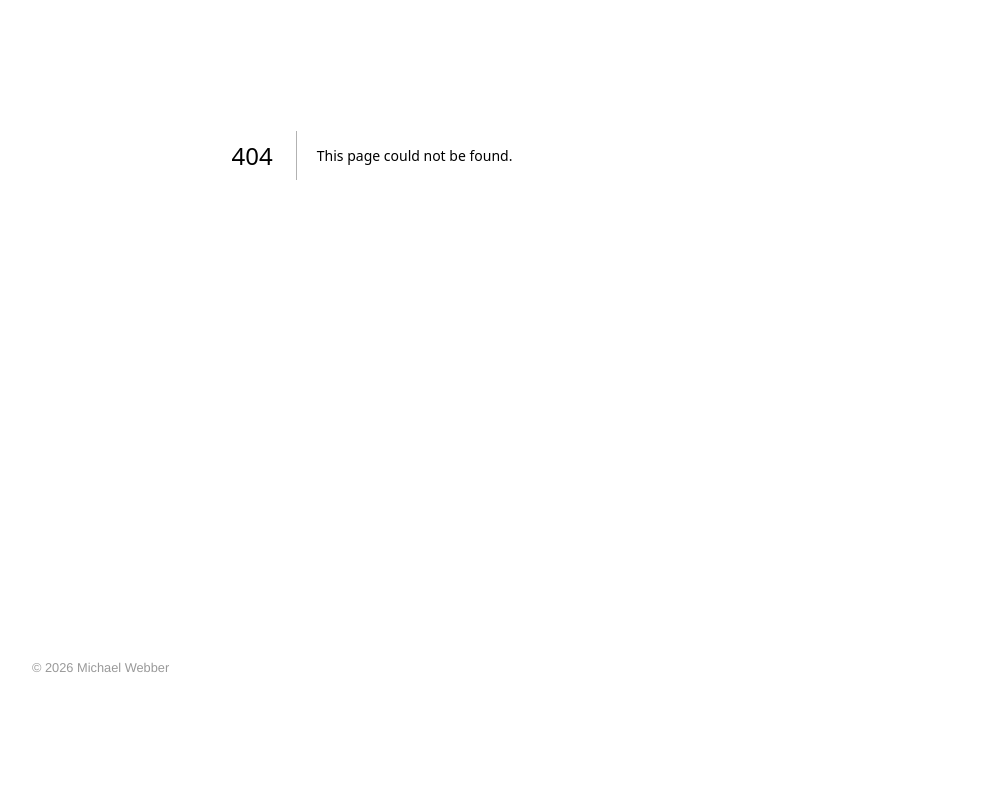
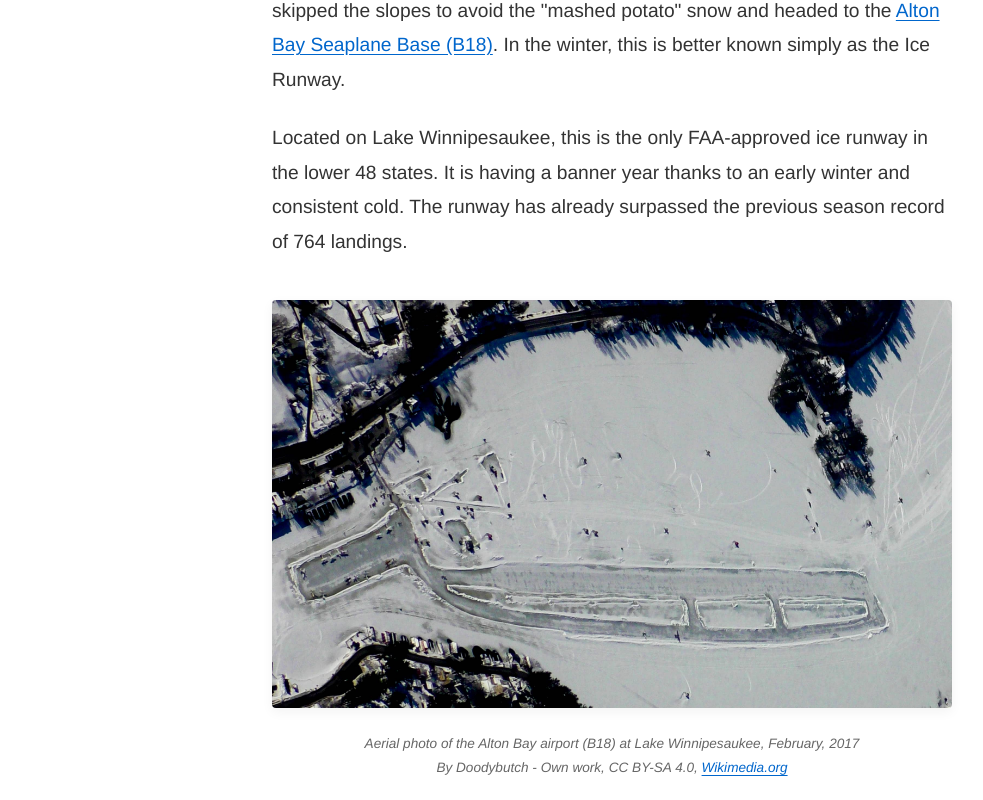
Before and after one commit to vid131/mwebber-blog, a Next.js app: page /blog/altonbay in a window 1280 px wide. Before the commit this address had no page. Shown: the part 400-1200 px from the top of the page, without its empty margins (28-1011 px from the left). Before the commit the page ends 1139 px from the top, so only its background shows below. Built offline with nearby package versions, Linux system fonts and the light colour scheme.

Commit message:
Alton Bay Blog Post

```diff
--- /dev/null
+++ b/app/blog/altonbay/page.mdx
@@ -0,0 +1,45 @@
+export const metadata = {
+  title: "Alton Bay Ice Runway",
+  date: "2025-02-19",
+  description: "Vacation visist to the Alton Bay Ice Runway"
+}
+
+# Alton Bay Ice Runway
+<div style={{ color: '#999', fontSize: '0.9rem', marginTop: '-20px', marginBottom: '40px' }}>
+  February 19, 2026
+</div>
+
+We are on family vacation this week. Temperatures hit the 40s today, so we skipped the slopes to avoid the "mashed potato" snow and headed to the [Alton Bay Seaplane Base (B18)](https://www.facebook.com/AltonBaySeaplaneBaseandIceRunway). In the winter, this is better known simply as the Ice Runway.
+
+Located on Lake Winnipesaukee, this is the only FAA-approved ice runway in the lower 48 states. It is having a banner year thanks to an early winter and consistent cold. The runway has already surpassed the previous season record of 764 landings.
+<figure>
+
+![Ariel View of Alton Bay Ice Runway, February, 2017](/images/AltonBay_AirportB18ArielRunway.jpg)
+
+<figcaption>
+  Aerial photo of the Alton Bay airport (B18) at Lake Winnipesaukee, February, 2017 <br />
+  By Doodybutch - Own work, CC BY-SA 4.0, [Wikimedia.org](https://commons.wikimedia.org/w/index.php?curid=5645708)
+</figcaption>
+
+</figure>
+
+The wind was light and the skies were clear, making for a very active airfield. We walked onto the ice near a small patch of open water. Even with a childhood spent ice fishing, standing on a frozen lake gives you pause. I was waiting for a thermal "safety crack" to startle the family. Some call them ice quakes. They are normal, but the sound can be unnerving if you are not expecting it. We did not hear any during this visit.
+
+The airfield (aka THE BAY) is a shared space. A community of ice fishing huts sits right alongside the active runway. Trucks use "roadways" on the ice to access the airfield or their bobhouses.
+
+The coordination is impressive. Since there is no control tower, NHDOT personnel in bright orange vests stand on the ice to manage the logistics. They direct traffic along the taxiway and coordinate the constant flow of take-offs and landings. Pilots use a Common Traffic Advisory Frequency (CTAF) to broadcast their intentions, but in heavy traffic, the ground crew is essential for keeping the ice orderly.
+
+Standing at the perimeter highlights the technical complexities of the operation, from monitoring ice thickness—the runway requires 12 inches of solid ice—to the logistics of maintaining a smooth surface. It is rare to be able to walk to the edge of an active airfield and see aviation this close.
+
+You can see the action from our February 2026 visit in the video below:
+
+<iframe
+  width="700"
+  height="400"
+  src="https://www.youtube.com/embed/T8Y8Jut9NU0?si=aixftK2JBDyQUNbE"
+  title="YouTube video player"
+  frameBorder="0"
+  allow="accelerometer; autoplay; clipboard-write; encrypted-media; gyroscope; picture-in-picture; web-share"
+  referrerPolicy="strict-origin-when-cross-origin"
+  allowFullScreen
+></iframe>
--- a/app/blog/page.tsx
+++ b/app/blog/page.tsx
@@ -7,6 +7,7 @@ export default function BlogIndex() {
     { title: "7 Mile Run", date: "NOV 30, 2024", slug: "7milerun" },
     { title: "Refreshing Winter Run", date: "JAN 22, 2024", slug: "refreshing-winter-run" },
     { title: "Before Ctrl+Z: Exploring Film Editing’s Golden Age with Walter Murch’s ‘Her Name Was Moviola’", date: "JAN 17, 2023", slug: "moviola" },
+    { title: "Trim video without re-encoding using ffmpeg", date: "JAN 4, 2023", slug: "ffmpeg" },
   ];
 
   return (
--- a/app/globals.css
+++ b/app/globals.css
@@ -158,3 +158,48 @@ article h3 + p, main h2 + p, main h3 + p {
 [data-nextjs-toast-wrapper] {
   display: none !important;
 }
+/* This targets the box around the code */
+pre {
+  background-color: #f4f4f4;
+  padding: 16px;
+  border-radius: 8px;
+  overflow-x: auto; /* Ensures long lines of code don't break your layout */
+  margin: 20px 0;
+  border: 1px solid #e1e1e1;
+}
+
+/* This targets the text inside the box */
+pre code {
+  font-family: 'Courier New', Courier, monospace;
+  font-size: 0.9rem;
+  color: #333;
+  background-color: transparent; /* Removes background if already set on pre */
+  padding: 0;
+}
+
+/* Optional: This targets "inline" code like `this` */
+:not(pre) > code {
+  background-color: #f4f4f4;
+  padding: 2px 4px;
+  border-radius: 4px;
+  font-size: 0.9em;
+}
+figure {
+  margin: 2rem 0;
+  text-align: center;
+}
+
+figcaption {
+  margin-top: 0.5rem;
+  font-size: 0.85rem;
+  color: #666;
+  font-style: italic;
+  line-height: 1.4;
+}
+
+/* Ensures the image doesn't overflow its container */
+figure img {
+  max-width: 100%;
+  height: auto;
+  border-radius: 4px;
+}
--- a/app/page.tsx
+++ b/app/page.tsx
@@ -64,12 +64,12 @@ export default function Home() {
           Latest Writing
         </p>
 
-        <Link href="/blog/frosty-run" style={{ textDecoration: 'none' }}>
+        <Link href="/blog/altonbay" style={{ textDecoration: 'none' }}>
           <h3 style={{ fontSize: '1.8rem', color: '#000', marginBottom: '10px', fontWeight: '600' }}>
-            Frosty Run, People Struggling
+            Alton Bay Ice Runway
           </h3>
           <p style={{ fontSize: '1rem', color: '#666', lineHeight: '1.6' }}>
-            December 3, 2024 — A reflection on a discovery along the Blackstone River.
+            February 19, 2026 — A visit to the Alton Bay Seaplane Base (B18) on Lake Winnipesaukee, the only FAA-approved ice runway in the lower 48 states.
           </p>
         </Link>
       </section>
```
Also changed, not shown: app/blog/ffmpeg/page.mdx (added, +55 -0 lines), public/images/AltonBay_AirportB18ArielRunway.jpg (added).
